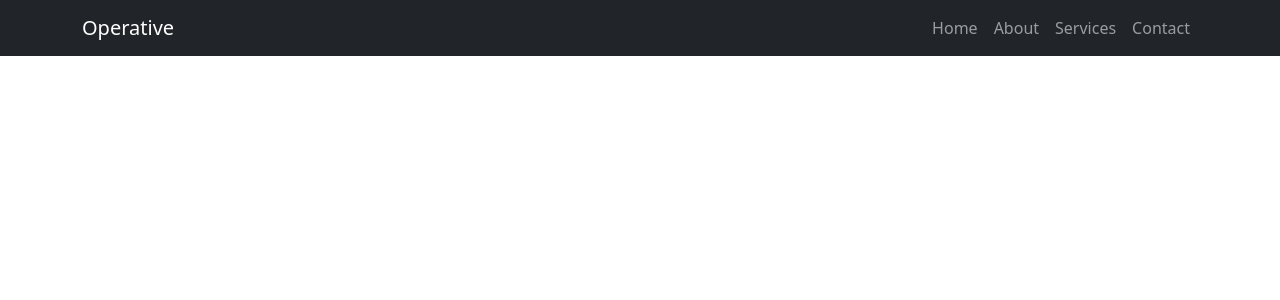
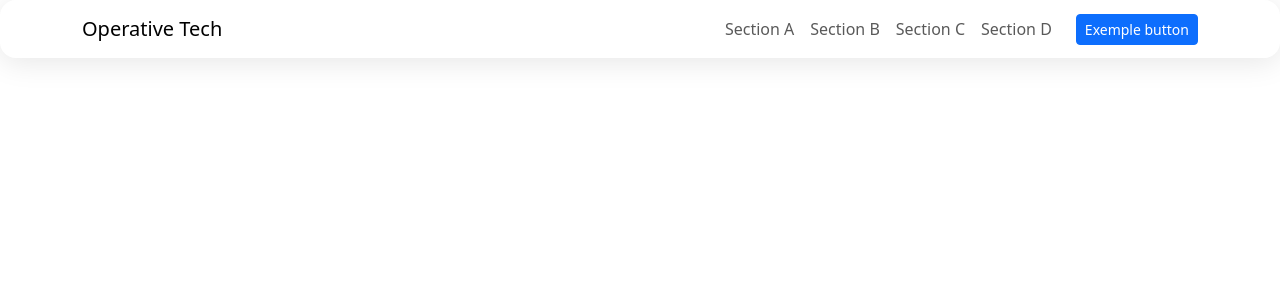
Before and after one commit to flavianoredressa/site-template, an Angular app: page / in a window 1280 px wide. Shown: the top 300 px of the page. Built offline with nearby package versions, Linux system fonts and the light colour scheme.

Commit message:
wip(topbar): implementing page

```diff
--- a/angular.json
+++ b/angular.json
@@ -26,7 +26,8 @@
             "assets": ["src/favicon.ico", "src/assets"],
             "styles": [
               "src/styles.scss",
-              "node_modules/bootstrap/dist/css/bootstrap.min.css"
+              "node_modules/bootstrap/dist/css/bootstrap.min.css",
+              "node_modules/@fortawesome/fontawesome-free/css/all.min.css"
             ],
             "scripts": [
               "./node_modules/@popperjs/core/dist/umd/popper.min.js",
--- a/package.json
+++ b/package.json
@@ -3,8 +3,8 @@
   "version": "0.0.0",
   "scripts": {
     "ng": "ng",
-    "start": "ng serve",
-    "build": "ng build",
+    "start": "npm run dev",
+    "dev": "ng serve -o --port 4206",
     "watch": "ng build --watch --configuration development",
     "test": "ng test"
   },
@@ -18,6 +18,7 @@
     "@angular/platform-browser": "^17.0.0",
     "@angular/platform-browser-dynamic": "^17.0.0",
     "@angular/router": "^17.0.0",
+    "@fortawesome/fontawesome-free": "^6.5.1",
     "@ng-bootstrap/ng-bootstrap": "^16.0.0-rc.2",
     "bootstrap": "^5.3.2",
     "rxjs": "~7.8.0",
--- /dev/null
+++ b/src/app/core/datas/nav-items.ts
@@ -0,0 +1,24 @@
+import { INavItem } from '../interfaces/nav-item.interface';
+
+export const NavItems: Array<INavItem> = [
+  {
+    icon: 'fa-solid fa-ban',
+    name: 'Section A',
+    url: '#',
+  },
+  {
+    icon: 'fa-solid fa-ban',
+    name: 'Section B',
+    url: '#',
+  },
+  {
+    icon: 'fa-solid fa-ban',
+    name: 'Section C',
+    url: '#',
+  },
+  {
+    icon: 'fa-solid fa-ban',
+    name: 'Section D',
+    url: '#',
+  },
+];
--- a/src/app/layouts/topbar/topbar.component.html
+++ b/src/app/layouts/topbar/topbar.component.html
@@ -1,32 +1,51 @@
-<nav class="navbar navbar-expand-lg navbar-dark bg-dark sticky-top">
+<nav class="navbar navbar-expand-lg">
   <div class="container">
-    <a class="navbar-brand" href="#">Operative</a>
-    <button
-      class="navbar-toggler"
-      type="button"
-      data-bs-toggle="collapse"
-      data-bs-target="#navbarNav"
-      aria-controls="navbarNav"
-      aria-expanded="false"
-      aria-label="Toggle navigation"
-    >
-      <span class="navbar-toggler-icon"></span>
-    </button>
-    <div class="collapse navbar-collapse" id="navbarNav">
-      <ul class="navbar-nav ms-auto">
-        <li class="nav-item">
-          <a class="nav-link" href="/home">Home</a>
+    <a class="navbar-brand" href="#">Operative Tech</a>
+
+    <div class="collapse navbar-collapse justify-content-end" id="navbarNav">
+      <ul class="navbar-nav">
+        <li class="nav-item" *ngFor="let item of navItems">
+          <a class="nav-link" href="{{ item.url }}">{{ item.name }}</a>
         </li>
-        <li class="nav-item">
-          <a class="nav-link" href="/home">About</a>
-        </li>
-        <li class="nav-item">
-          <a class="nav-link" href="/home">Services</a>
-        </li>
-        <li class="nav-item">
-          <a class="nav-link" href="/home">Contact</a>
+
+        <li class="nav-item align-self-center ms-3">
+          <button class="btn btn-sm btn-primary">Exemple button</button>
         </li>
       </ul>
     </div>
+
+    <button class="navbar-toggler" type="button" (click)="open(content)">
+      <span class="navbar-toggler-icon"></span>
+    </button>
   </div>
 </nav>
+
+<ng-template #content let-offcanvas>
+  <div class="offcanvas-header">
+    <h4 class="offcanvas-title" id="offcanvas-basic-title">Operative Tech</h4>
+
+    <button
+      type="button"
+      class="btn-unstyled close"
+      aria-label="Close"
+      (click)="offcanvas.dismiss('Cross click')"
+    >
+      <i class="fa-solid fa-xmark"></i>
+    </button>
+  </div>
+
+  <div class="offcanvas-body">
+    <ul class="nav flex-column offcanvas-menu">
+      <li class="nav-item" *ngFor="let item of navItems">
+        <i *ngIf="item" class="{{ item.icon }}"></i>
+        <a
+          class="nav-link"
+          href="{{ item.url }}"
+          (click)="offcanvas.close(item.name)"
+        >
+          {{ item.name }}
+        </a>
+      </li>
+    </ul>
+  </div>
+</ng-template>
--- a/src/app/layouts/topbar/topbar.component.scss
+++ b/src/app/layouts/topbar/topbar.component.scss
@@ -0,0 +1,52 @@
+.navbar {
+  background: rgba(255, 255, 255, 0.2);
+  border-radius: 16px;
+  box-shadow: 0 4px 30px rgba(0, 0, 0, 0.1);
+  backdrop-filter: blur(5px);
+  -webkit-backdrop-filter: blur(5px);
+  border: 1px solid rgba(255, 255, 255, 0.3);
+}
+
+.offcanvas-menu {
+  .nav-item {
+    display: flex;
+    align-items: center;
+    padding: 15px;
+    border-radius: 0;
+    height: 60px;
+    color: #000;
+    font-weight: 400;
+    cursor: pointer;
+
+    &:hover {
+      background: #e7f6f8;
+      color: #00acc4;
+      border-radius: 8px;
+      .nav-link {
+        color: #00acc4;
+      }
+    }
+  }
+
+  .nav-link {
+    color: #000;
+
+    &:hover {
+      color: #00acc4;
+    }
+  }
+
+  .nav-link + .nav-item :hover {
+    color: #00acc4;
+  }
+}
+
+.close {
+  font-size: 22px;
+  padding: 6px 14px;
+  &:hover {
+    background-color: #e7f6f8;
+    border-radius: 8px;
+    color: #00acc4;
+  }
+}
--- a/src/app/layouts/topbar/topbar.component.ts
+++ b/src/app/layouts/topbar/topbar.component.ts
@@ -1,11 +1,51 @@
 import { CommonModule } from '@angular/common';
-import { Component } from '@angular/core';
+import { Component, TemplateRef } from '@angular/core';
+import {
+  NgbOffcanvas,
+  NgbOffcanvasModule,
+  OffcanvasDismissReasons,
+} from '@ng-bootstrap/ng-bootstrap';
+import { NavItems } from '../../core/datas/nav-items';
 
 @Component({
   selector: 'app-topbar',
   standalone: true,
   imports: [CommonModule],
+  providers: [NgbOffcanvasModule],
   templateUrl: './topbar.component.html',
   styleUrl: './topbar.component.scss',
 })
-export class TopbarComponent {}
+export class TopbarComponent {
+  navItems = NavItems;
+  closeResult = '';
+
+  constructor(public offcanvas: NgbOffcanvas) {}
+
+  open(content: TemplateRef<any>) {
+    this.offcanvas
+      .open(content, {
+        ariaLabelledBy: 'offcanvas-basic-title',
+        position: 'end',
+        panelClass: 'offcanvas',
+      })
+      .result.then(
+        (result) => {
+          this.closeResult = `Closed with: ${result}`;
+        },
+        (reason) => {
+          this.closeResult = `Dismissed ${this.getDismissReason(reason)}`;
+        }
+      );
+  }
+
+  private getDismissReason(reason: any): string {
+    switch (reason) {
+      case OffcanvasDismissReasons.ESC:
+        return 'by pressing ESC';
+      case OffcanvasDismissReasons.BACKDROP_CLICK:
+        return 'by clicking on the backdrop';
+      default:
+        return `with: ${reason}`;
+    }
+  }
+}
--- a/src/styles.scss
+++ b/src/styles.scss
@@ -1,6 +1,3 @@
-/* You can add global styles to this file, and also import other style files */
-/* You can add global styles to this file, and also import other style files */
-
 body {
   -webkit-font-smoothing: antialiased;
   background: #fcfcfc;
@@ -36,3 +33,26 @@ body {
   padding: 20px;
   text-align: center;
 }
+
+.btn-unstyled {
+  font-size: 1rem;
+  display: inline-block;
+  font-weight: 700;
+  line-height: 1.25;
+  text-align: center;
+  vertical-align: middle;
+  background-color: transparent;
+  border: 0;
+  padding: 0;
+  outline: none;
+  user-select: none;
+  touch-action: manipulation;
+}
+
+.offcanvas {
+  // background: rgba(0, 0, 0, 0.2);
+  // box-shadow: 0 4px 30px rgba(0, 0, 0, 0.1);
+  // backdrop-filter: blur(5px);
+  // -webkit-backdrop-filter: blur(5px);
+  // border: 1px solid rgba(0, 0, 0, 0.3);
+}
```
Also changed, not shown: src/app/core/interfaces/nav-item.interface.ts (added, +7 -0 lines), 1 other file (tests, documents, lock files or other folders).
